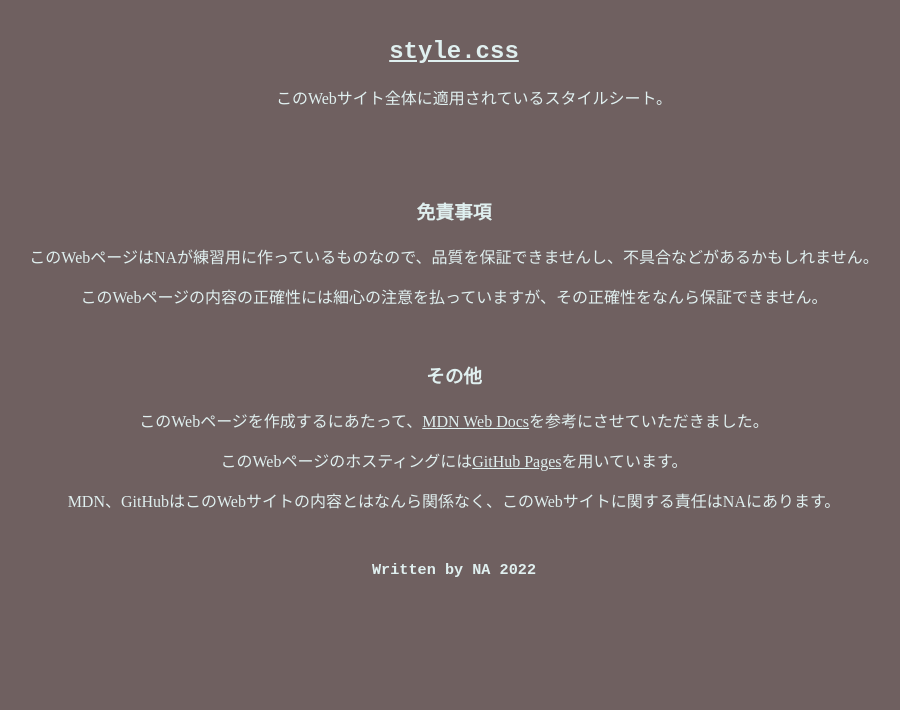
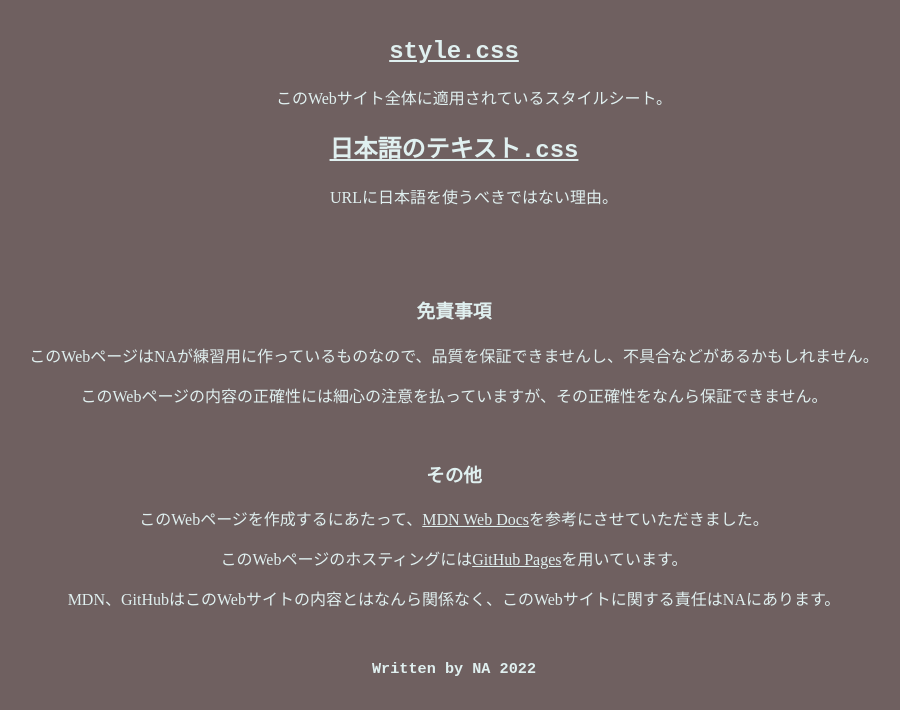
Before and after one commit to nekoTLD/blogs, a plain HTML site: page docs/resources/index.html in a window 1280 px wide. Shown: the part 90-800 px from the top of the page, without its empty margins (186-1086 px from the left). Drawn offline with Linux system fonts and the light colour scheme.

Commit message:
Update index.html

```diff
--- a/docs/resources/index.html
+++ b/docs/resources/index.html
@@ -15,6 +15,10 @@
             <h2><a href='style.css'>style.css</a></h2>
         </dt>
         <dd>このWebサイト全体に適用されているスタイルシート。</dd>
+        <dt>
+            <h2><a href='日本語のテキスト.css'>日本語のテキスト.css</a></h2>
+        </dt>
+        <dd>URLに日本語を使うべきではない理由。</dd>
     </dl>
     <br>
     <br>
```
